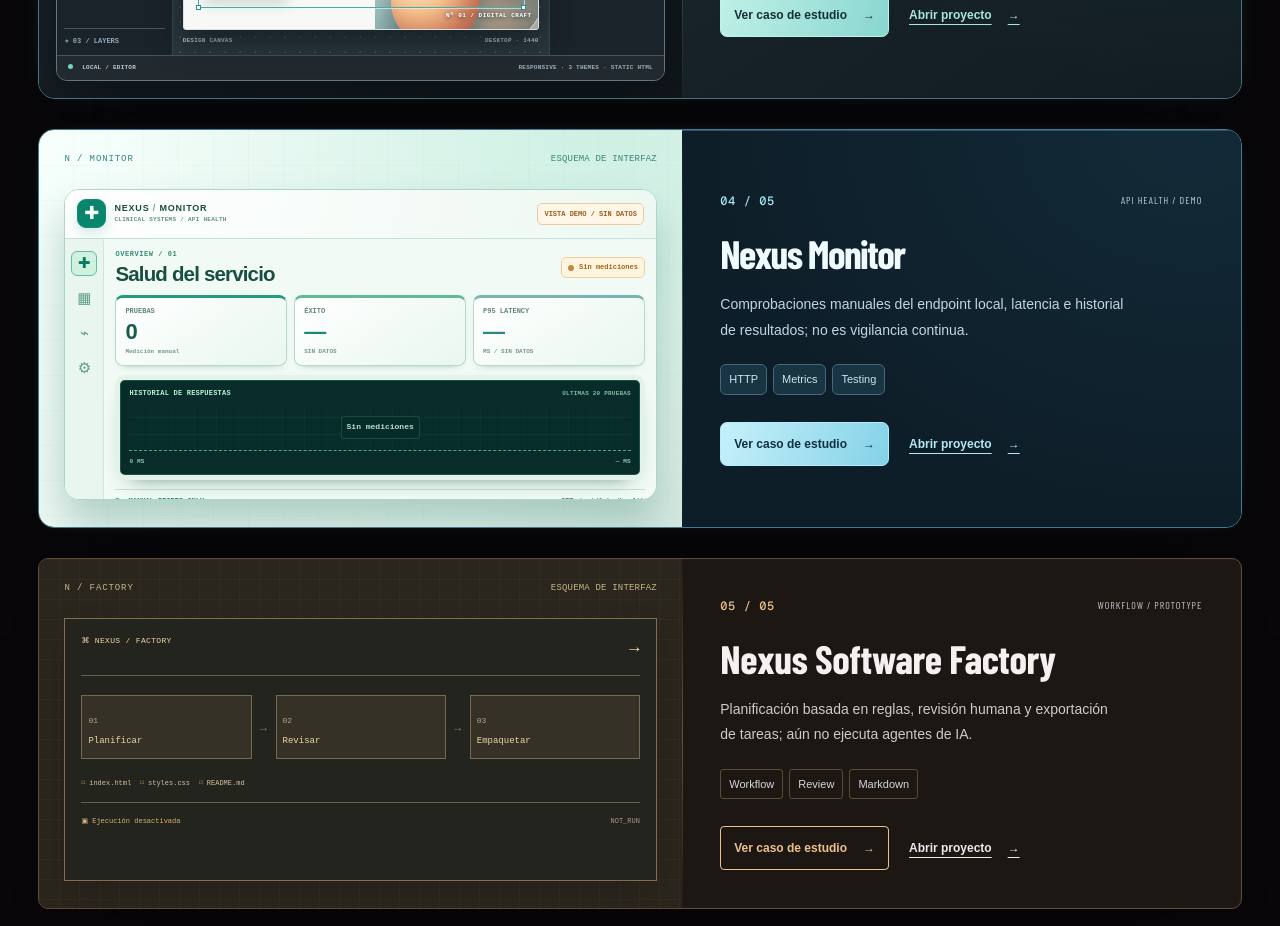
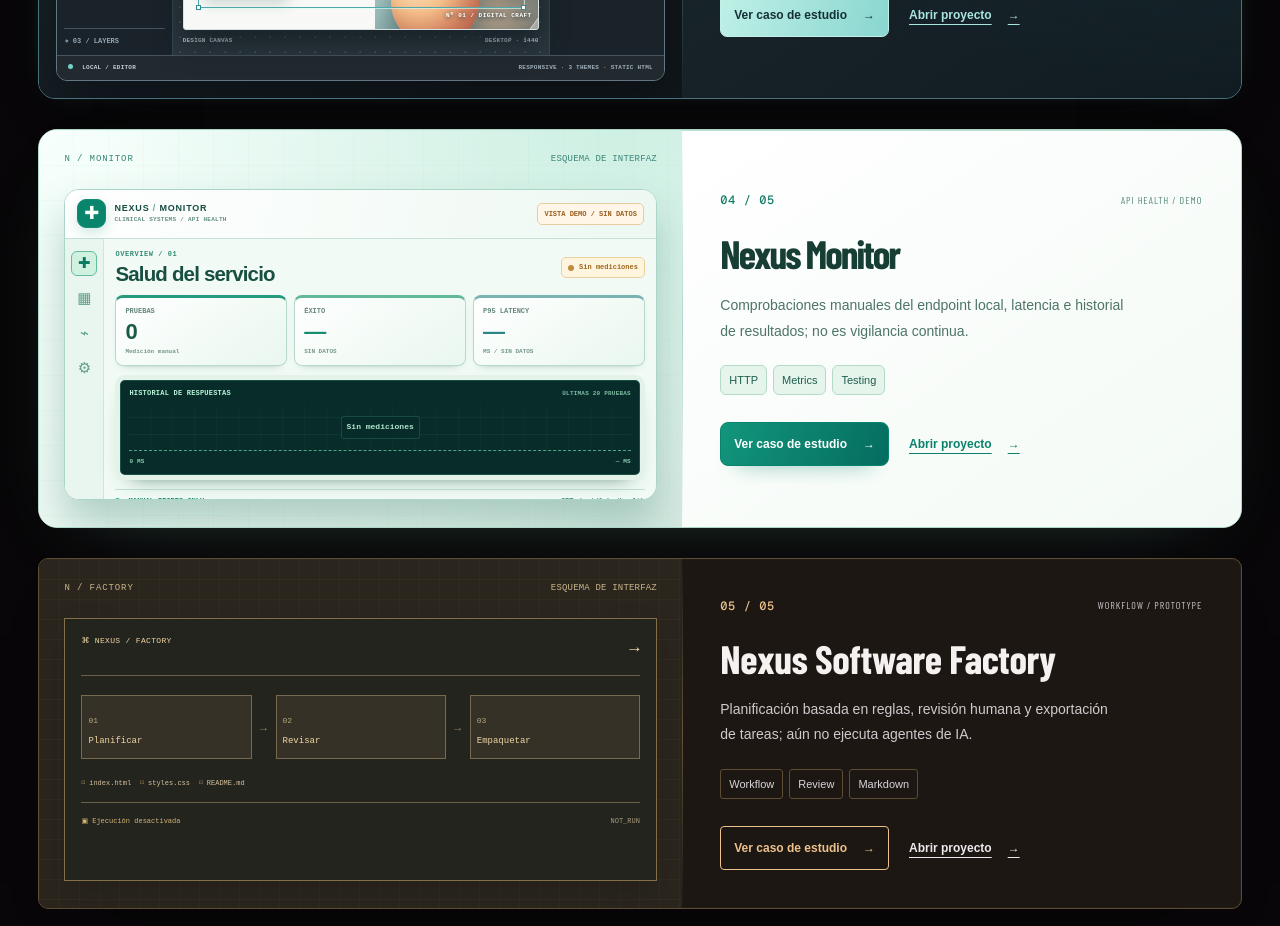
Before and after one commit to Dleteo/Nexus-AI, a Next.js app: page / in a window 1280 px wide. Shown: the part 2020-2946 px from the top of the page. Built offline with nearby package versions, Linux system fonts and the light colour scheme.

Commit message:
style(monitor): style featured portfolio card as a pristine clinical system with surgical-green UI

```diff
--- a/components/career/EditorialPortfolio.module.css
+++ b/components/career/EditorialPortfolio.module.css
@@ -653,3 +653,43 @@
 @media(max-width:660px){
  .projectCard[data-project="monitor"] .projectPicture{height:315px}
 }
+
+/* Monitor featured case / a clinical workstation rather than a generic SaaS card. */
+.projectCard[data-project="monitor"]{
+ --project-accent:#198d73;--project-line:#b2daca;
+ border:1px solid #acd6c6;border-radius:19px;
+ background:#f4fbf7;
+ box-shadow:0 25px 75px -53px #467c66b8;
+}
+.projectCard[data-project="monitor"] .projectPicture{
+ height:clamp(326px,31vw,430px);min-height:326px;
+ background:
+ radial-gradient(ellipse at 87% 7%,#bce9d787,transparent 72%),
+ linear-gradient(135deg,#f9fffb,#e7f6ee);
+}
+.projectCard[data-project="monitor"] .projectCopy{
+ border-top:1px solid #bdddcf;
+ background:linear-gradient(146deg,#fff,#f3faf5);
+}
+.projectCard[data-project="monitor"] .cardTop b{color:#157b66}
+.projectCard[data-project="monitor"] .cardTop span{color:#568979}
+.projectCard[data-project="monitor"] .projectTitle h3 a{color:#173e34;letter-spacing:-.05em}
+.projectCard[data-project="monitor"] .projectTitle h3 a:hover{color:#087a62}
+.projectCard[data-project="monitor"] .projectCopy>p{color:#4d7467;line-height:1.86}
+.projectCard[data-project="monitor"] .tags span{
+ border:1px solid #b3d9c9;border-radius:6px;
+ background:#e6f5ec;color:#205d4e;
+}
+.projectCard[data-project="monitor"] .studyLink{
+ color:#fff;border:1px solid #08846c;border-radius:8px;
+ background:linear-gradient(115deg,#12967c,#056c5f);
+ box-shadow:0 13px 22px -18px #168470;
+}
+.projectCard[data-project="monitor"] .studyLink:hover{background:#056d5d}
+.projectCard[data-project="monitor"] .demoLink{color:#0b806c}
+.projectCard[data-project="monitor"]:hover{
+ box-shadow:0 33px 82px -48px #497b677a,0 0 0 1px #4cbea453;
+}
+@media(max-width:660px){
+ .projectCard[data-project="monitor"] .projectPicture{height:330px}
+}
```
